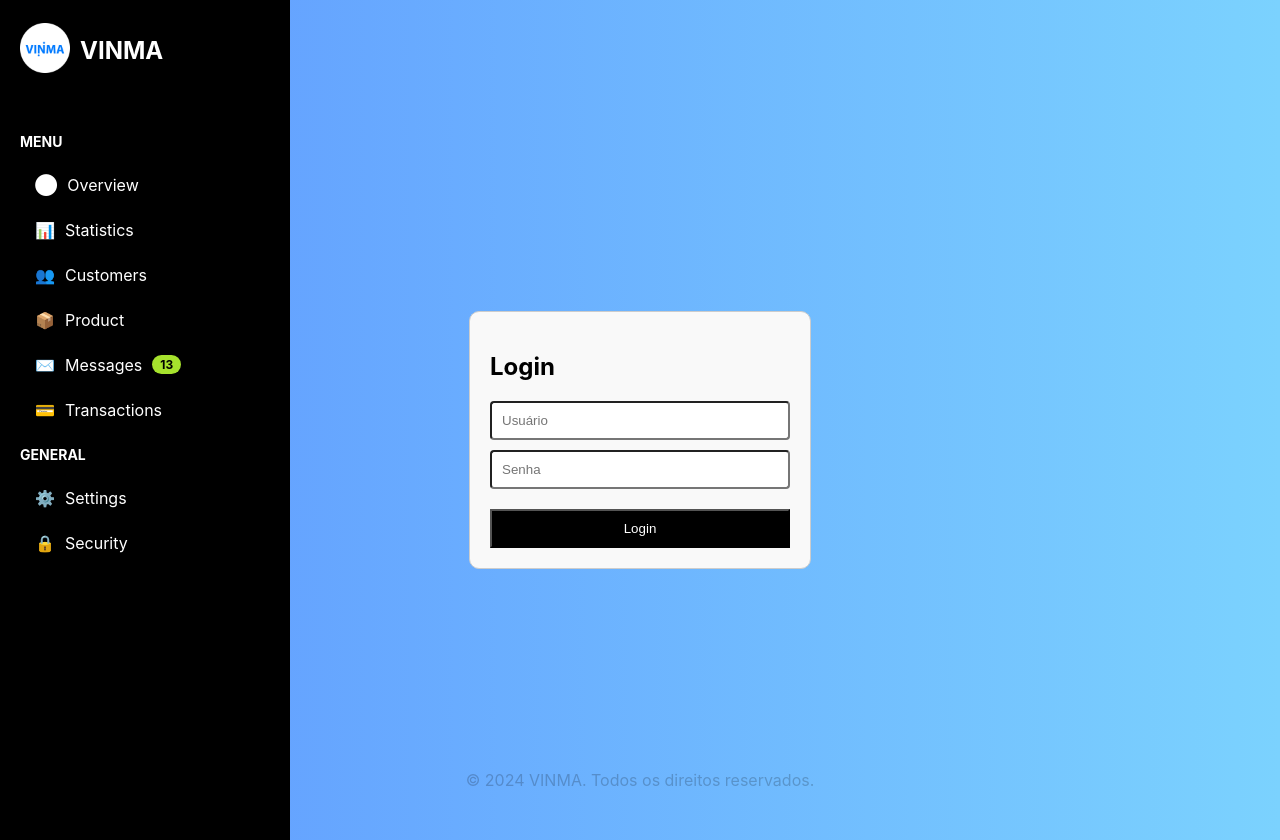
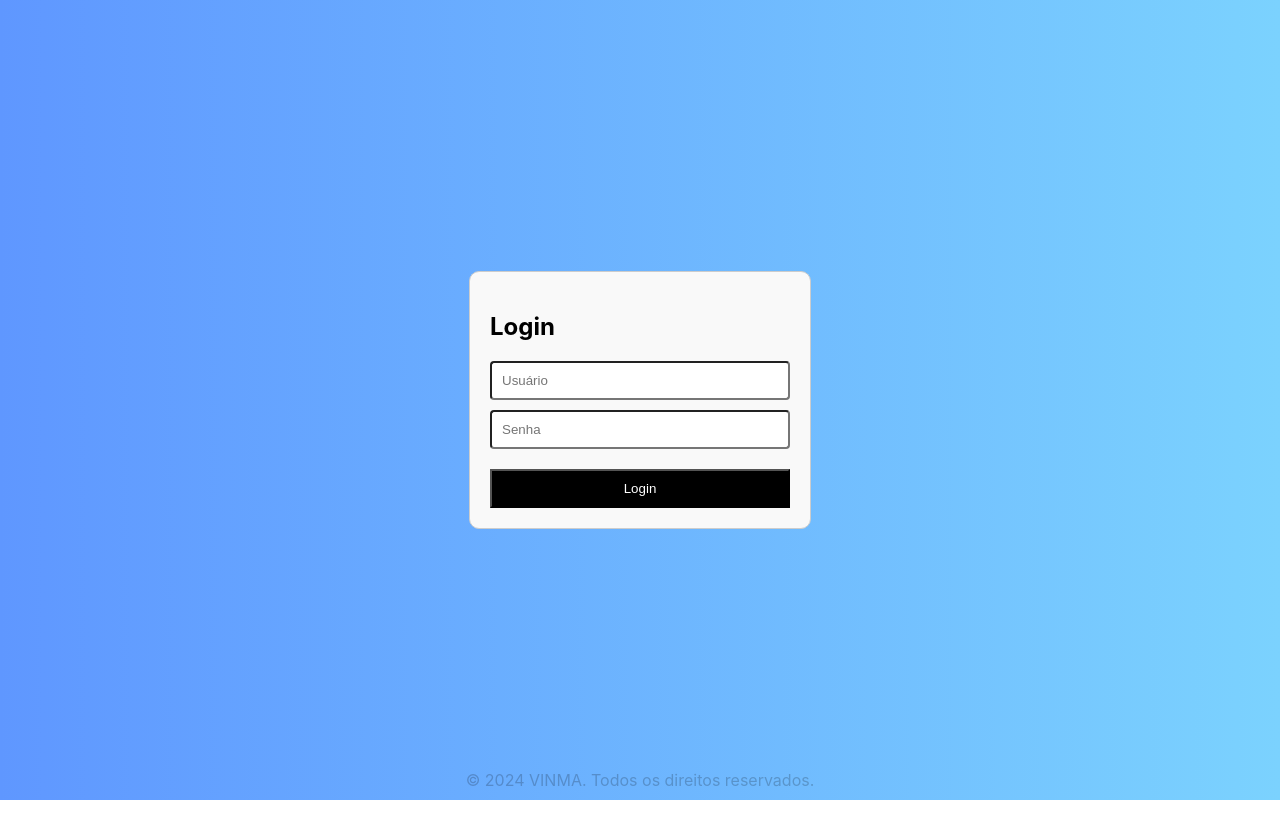
Before and after one commit to KauaFernandes1/simple-manage-system, a React (Create React App) app in the folder plataform-finance-manage/: page / in a window 1280 px wide. After the commit the page ends 800 px from the top, so only its background shows below. Built offline with nearby package versions, Linux system fonts and the light colour scheme.

Commit message:
add adjuste for lateral navbar
adjusted the navbar to appear from the /home route and after login. It was appearing on all routes

```diff
--- a/plataform-finance-manage/src/App.js
+++ b/plataform-finance-manage/src/App.js
@@ -2,7 +2,7 @@ import './App.css';
 import { BrowserRouter as Router, Route, Routes } from 'react-router-dom'
 import Login from './pages/login-page/login-page.js'
 import Home from './pages/home-page/home-page.js'
-import HomeNavbar from './components/home-page/navbar/navbar.js'
+
 
 
 
@@ -12,22 +12,6 @@ import HomeNavbar from './components/home-page/navbar/navbar.js'
 const App = () => (
   <div>
     <Router>
-    <div>
-        <HomeNavbar /> {/* Menu lateral fixo */}
-        <div style={{ marginLeft: '250px', padding: '20px' }}>
-          {/* Definição das rotas */}
-          <Routes>
-            <Route path="/overview" element={<Home />} />
-            {/* <Route path="/statistics" element={<Profile />} />
-            <Route path="/customers" element={<Profile />} />
-            <Route path="/product" element={<Profile />} />
-            <Route path="/messages" element={<Profile />} />
-            <Route path="/transactions" element={<Profile />} />
-            <Route path="/settings" element={<Settings />} />
-            <Route path="/security" element={<Security />} /> */}
-          </Routes>
-        </div>
-      </div>
       <Routes>
         {/* Rotas Públicas */}
         <Route path="/" element={<Login />} />
--- a/plataform-finance-manage/src/components/home-page/navbar/navbar.js
+++ b/plataform-finance-manage/src/components/home-page/navbar/navbar.js
@@ -3,7 +3,7 @@ import { Link } from 'react-router-dom';
 import './navbar.css';
 import imagen from '../../../images/image.png'
 
-const HomeNavbar = () => {
+export const HomeNavbar = () => {
   const [isOpen, setIsOpen] = useState(false); // Gerencia o estado do menu (aberto ou fechado)
 
   return (
@@ -58,5 +58,3 @@ const HomeNavbar = () => {
   </div>
   );
 };
-
-export default HomeNavbar;
--- a/plataform-finance-manage/src/pages/home-page/home-page.js
+++ b/plataform-finance-manage/src/pages/home-page/home-page.js
@@ -1,4 +1,6 @@
 import React, { useEffect } from 'react';
+import {HomeNavbar} from '../../components/home-page/navbar/navbar'
+import { Routes } from 'react-router-dom';
 
 const Home = () => {
   // Usando o useEffect para definir o background da rota home
@@ -17,8 +19,12 @@ const Home = () => {
 
   return (
     <div className='full-page-home'>
-      <h1>Bem-vindo à Página Home!</h1>
-      <p>Você foi redirecionado com sucesso após o login.</p>
+      <HomeNavbar/>
+    <Routes>
+      {/* <Route path="/" element={<HomePage />} />
+      <Route path="/profile" element={<Profile />} />
+      <Route path="/settings" element={<Settings />} /> */}
+    </Routes>
     </div>
   );
 };
```
